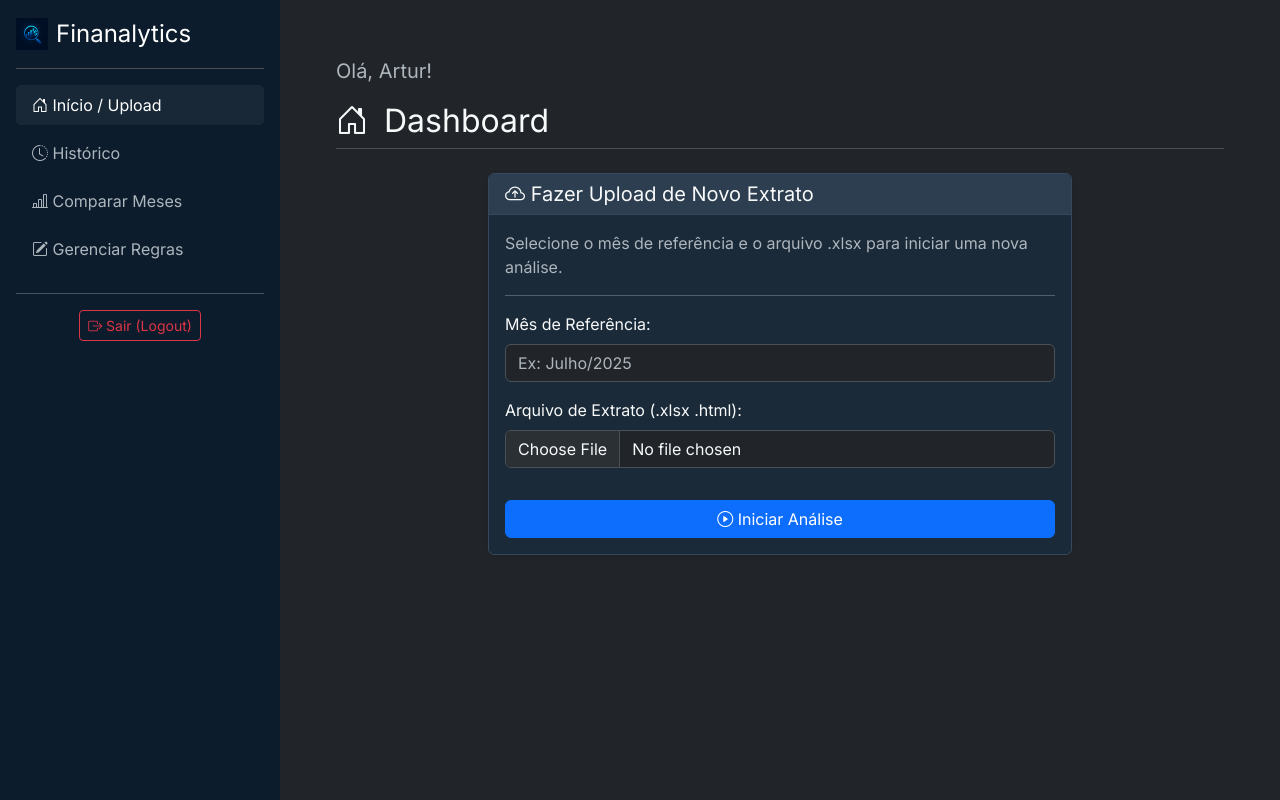
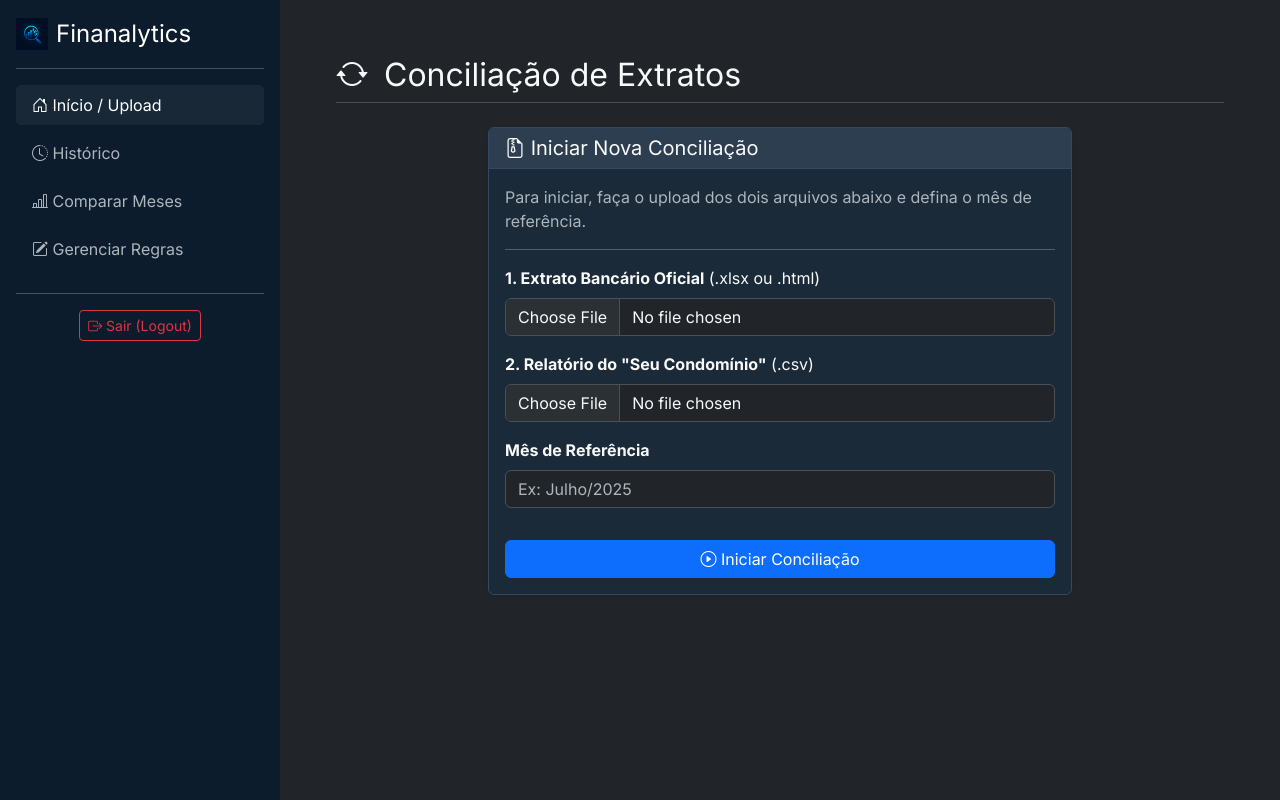
Before and after one commit to ArturCangussu/Finalytics_EMPRESARIAL, a Django app: page / in a window 1280 px wide. Run offline with Django 5.2, Linux system fonts and the light colour scheme; a user stored in the database is signed in.

Commit message:
Teste - com 2 uploads

```diff
--- a/analisador/templates/analisador/pagina_inicial.html
+++ b/analisador/templates/analisador/pagina_inicial.html
@@ -1,14 +1,8 @@
 {% extends 'analisador/base.html' %}
 
-{% block title %}Página Inicial{% endblock %}
+{% block title %}Conciliação de Extratos{% endblock %}
 
 {% block content %}
-    <!-- Mensagem de Boas-vindas -->
-    {% if user.is_authenticated %}
-        <p class="text-muted fs-5">Olá, {{ user.first_name|default:user.username }}!</p>
-    {% endif %}
-
-    <!-- Bloco para exibir mensagens de erro ou sucesso -->
     {% if messages %}
         {% for message in messages %}
             <div class="alert alert-{{ message.tags }} alert-dismissible fade show" role="alert">
@@ -18,35 +12,45 @@
         {% endfor %}
     {% endif %}
 
-    <!-- Cabeçalho da Página com Ícone -->
     <div class="d-flex justify-content-between align-items-center mb-4 pb-2 border-bottom">
-        <h1 class="h2 mb-0"><i class="bi bi-house-door me-3"></i>Dashboard</h1>
+        <h1 class="h2 mb-0"><i class="bi bi-arrow-repeat me-3"></i>Conciliação de Extratos</h1>
     </div>
 
-    <!-- Linha principal com os cards -->
     <div class="row">
-        <!-- Coluna para o formulário de upload -->
         <div class="col-12 col-lg-8 mx-auto">
             <div class="card shadow-sm">
                 <div class="card-header">
-                    <h5 class="card-title mb-0"><i class="bi bi-cloud-arrow-up"></i> Fazer Upload de Novo Extrato</h5>
+                    <h5 class="card-title mb-0"><i class="bi bi-file-earmark-zip"></i> Iniciar Nova Conciliação</h5>
                 </div>
                 <div class="card-body">
-                    <p class="card-text text-muted">Selecione o mês de referência e o arquivo .xlsx para iniciar uma nova análise.</p>
+                    <p class="card-text text-muted">Para iniciar, faça o upload dos dois arquivos abaixo e defina o mês de referência.</p>
                     <hr>
                     <form method="post" enctype="multipart/form-data">
                         {% csrf_token %}
+
                         <div class="mb-3">
-                            <label for="mes_ref" class="form-label">Mês de Referência:</label>
-                            <input type="text" name="mes_referencia" class="form-control" id="mes_ref" placeholder="Ex: Julho/2025" required>
+                            <label for="arquivo_extrato" class="form-label">
+                                <strong>1. Extrato Bancário Oficial</strong> (.xlsx ou .html)
+                            </label>
+                            <input type="file" class="form-control" name="arquivo_extrato" id="arquivo_extrato" required accept=".xlsx, .html">
                         </div>
+
                         <div class="mb-3">
-                            <label for="extrato" class="form-label">Arquivo de Extrato (.xlsx .html):</label>
-                            <!-- Adicionado 'accept' para filtrar arquivos no navegador -->
-                            <input type="file" name="arquivo_extrato" class="form-control" id="extrato" required accept=".xlsx, .html">
+                            <label for="arquivo_seu_condominio" class="form-label">
+                                <strong>2. Relatório do "Seu Condomínio"</strong> (.csv)
+                            </label>
+                            <input type="file" class="form-control" name="arquivo_seu_condominio" id="arquivo_seu_condominio" required accept=".csv">
                         </div>
+
+                        <div class="mb-3">
+                            <label for="mes_referencia" class="form-label">
+                                <strong>Mês de Referência</strong>
+                            </label>
+                            <input type="text" class="form-control" name="mes_referencia" id="mes_referencia" placeholder="Ex: Julho/2025" required>
+                        </div>
+
                         <button type="submit" class="btn btn-primary w-100 mt-3">
-                            <i class="bi bi-play-circle"></i> Iniciar Análise
+                            <i class="bi bi-play-circle"></i> Iniciar Conciliação
                         </button>
                     </form>
                 </div>
--- a/analisador/views.py
+++ b/analisador/views.py
@@ -7,6 +7,13 @@ from django.urls import reverse
 from django.contrib import messages # Importa o sistema de mensagens do Django
 from django.contrib.auth.forms import UserCreationForm
 from django.contrib.auth import login
+from .motor_analise import processar_extrato
+from .motor_analise import conciliar_dataframes
+from .motor_analise import sanitize_excel_file
+from .motor_analise import _processar_formato_sicoob_html
+from .motor_analise import _processar_formato_caixa
+from .motor_analise import _processar_formato_sicoob
+from .motor_analise import _processar_relatorio_seu_condominio_csv
 
 @login_required
 def pagina_inicial(request):
@@ -14,29 +21,44 @@ def pagina_inicial(request):
 
     if request.method == 'POST':
         arquivo_extrato = request.FILES.get('arquivo_extrato')
+        arquivo_seu_condominio = request.FILES.get('arquivo_seu_condominio')
         mes_referencia = request.POST.get('mes_referencia')
 
-        if not arquivo_extrato or not mes_referencia:
-            messages.error(request, 'Por favor, preencha todos os campos.')
+        if not all([arquivo_extrato, arquivo_seu_condominio, mes_referencia]):
+            messages.error(request, 'Por favor, envie os dois arquivos e preencha o mês de referência.')
             return render(request, 'analisador/pagina_inicial.html', contexto)
 
-        # --- VALIDAÇÃO DO TIPO DE ARQUIVO ---
-        # Verifica se o nome do arquivo termina com .xlsx
-        if not (arquivo_extrato.name.lower().endswith('.xlsx') or arquivo_extrato.name.lower().endswith('.html')):
-            messages.error(request, 'Erro: O arquivo do extrato deve ser no formato .xlsx.')
-            return render(request, 'analisador/pagina_inicial.html', contexto)
-        # --- FIM DA VALIDAÇÃO ---
+        try:
+            # Lendo o Extrato do Banco
+            if arquivo_extrato.name.lower().endswith('.html'):
+                df_banco = _processar_formato_sicoob_html(arquivo_extrato)
+            else:
+                df_com_skip = pd.read_excel(arquivo_extrato, skiprows=1)
+                if 'Data Lançamento' in df_com_skip.columns:
+                    df_banco = _processar_formato_caixa(df_com_skip)
+                else:
+                    df_banco = _processar_formato_sicoob(df_com_skip)
 
-        novo_extrato = Extrato.objects.create(
-            usuario=request.user,
-            mes_referencia=mes_referencia
-        )
-        processar_extrato(arquivo_extrato, request.user, novo_extrato)
+            # Lendo o Relatório do "Seu Condomínio"
+            # CORREÇÃO 2: Altere o nome da função sendo chamada aqui
+            df_seu_condominio = _processar_relatorio_seu_condominio_csv(arquivo_seu_condominio)
 
-        return redirect('pagina_relatorio', extrato_id=novo_extrato.id)
+            # Rodando o motor de conciliação
+            conciliadas, apenas_banco, apenas_relatorio = conciliar_dataframes(df_banco, df_seu_condominio)
+
+            # Salvando os resultados na sessão e redirecionando
+            request.session['conciliadas'] = conciliadas.to_dict('records')
+            request.session['apenas_banco'] = apenas_banco.to_dict('records')
+            request.session['apenas_relatorio'] = apenas_relatorio.to_dict('records')
+
+            return redirect('pagina_conciliacao')
+
+        except (ValueError, KeyError) as e:
+            messages.error(request, f"Erro ao processar os arquivos: {e}")
+
+        return render(request, 'analisador/pagina_inicial.html', contexto)
 
     return render(request, 'analisador/pagina_inicial.html', contexto)
-
 
 @login_required
 def gerenciar_regras(request):
```
Also changed, not shown: analisador/motor_analise.py (+156 -1 lines), db.sqlite3.
